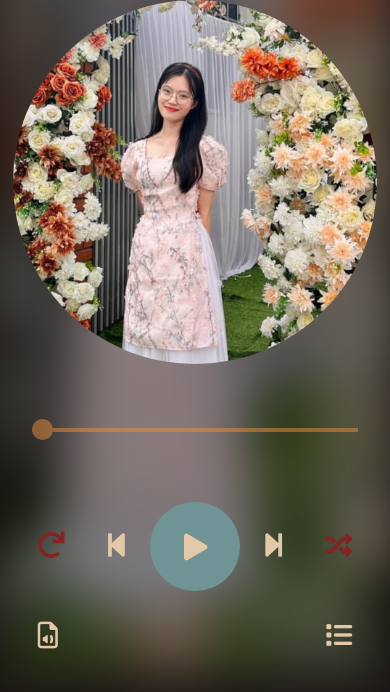
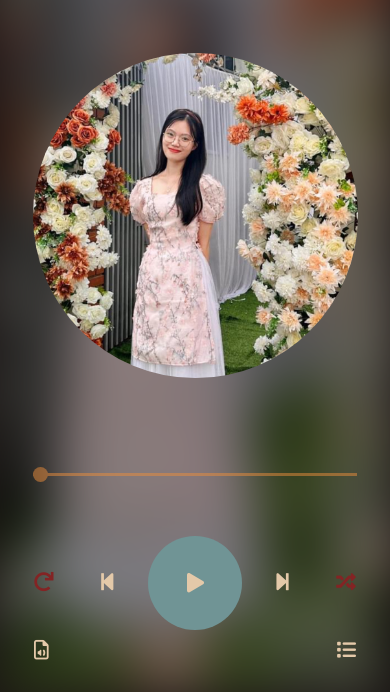
Before and after one commit to ThoNguyenVan9x/MusicPlayerUpdate, a plain HTML site: page index.html in a window 390 px wide. Shown: the part 152-844 px from the top of the page. Drawn offline with Linux system fonts and the light colour scheme.

Commit message:
add responsive

```diff
--- a/index.html
+++ b/index.html
@@ -112,6 +112,7 @@
       rel="stylesheet"
     />
     <link rel="stylesheet" href="style.css" />
+    <link rel="stylesheet" href="responsive.css" />
     <!-- <link rel="stylesheet" href="giaodien.css"> -->
   </head>
   <body>
@@ -173,7 +174,7 @@
           </div>
 
           <!-- List + Lyrics -->
-          <div class="options">
+          <div class="player-options options">
             <div class="btn btn-lyrics">
               <i class="fa-regular fa-file-audio"></i>
             </div>
--- /dev/null
+++ b/responsive.css
@@ -0,0 +1,59 @@
+/* @media screen and (min-width: 1024px) {
+  :root {
+    --width-custom: calc(var(--height-custom) / 1.5);
+    --height-custom: calc(100vh);
+    --height-item: calc(var(--width-custom) / 5);
+    --length-item-img: calc(var(--height-item) / 1.5);
+    --color-button: #e4c9a9;
+  }
+} */
+
+@media screen and (min-width: 576px) {
+  :root {
+    --width-custom: calc(var(--height-custom) / 1.5);
+    --height-custom: calc(100vh);
+    --height-item: calc(var(--width-custom) / 5);
+    --length-item-img: calc(var(--height-item) / 1.5);
+    --color-button: #e4c9a9;
+  }
+}
+
+@media screen and (max-width: 575px) {
+  :root {
+    --width-custom: calc(100vw);
+    --height-custom: calc(100vh);
+    --height-item: calc(var(--width-custom) / 5);
+    --length-item-img: calc(var(--height-item) / 1.5);
+    --color-button: #e4c9a9;
+    /* var(--primary-color); cách dùng biến */
+  }
+
+  .header {
+    margin-top: calc(var(--height-custom) / 30);
+  }
+
+  .cd {
+    margin-top: calc(var(--height-custom) / 15);
+    height: calc(var(--height-custom) / 2.6);
+    overflow: hidden;
+  }
+
+  .cd-thumb {
+    width: calc(var(--height-custom) / 2.6);
+    height: calc(var(--height-custom) / 2.6);
+  }
+
+  .progress-container {
+    margin-top: calc(var(--height-custom) / 10);
+  }
+
+  .control {
+    margin-top: calc(var(--height-custom) / 15);
+  }
+
+  .player-options,
+  .lyrics-options,
+  .list-options {
+    bottom: calc(var(--height-custom) / 50);
+  }
+}
--- a/style.css
+++ b/style.css
@@ -1,9 +1,9 @@
 :root {
-  --width-custom: calc(var(--height-custom) / 1.5);
+  /* --width-custom: calc(var(--height-custom) / 1.5);
   --height-custom: calc(95vh);
   --height-item: calc(var(--width-custom) / 5);
   --length-item-img: calc(var(--height-item) / 1.5);
-  --color-button: #e4c9a9;
+  --color-button: #e4c9a9; */
   /* var(--primary-color); cách dùng biến */
 }
 
@@ -57,7 +57,7 @@ body {
   /* padding: 0 18px; */
   position: relative;
   width: 100%;
-  height: 100%;
+  height: 100vh;
   /* background-color: gray; */
 }
 
@@ -311,6 +311,7 @@ body {
   overflow: scroll;
 }
 
+.player-options,
 .lyrics-options,
 .list-options {
   width: 100%;
```
